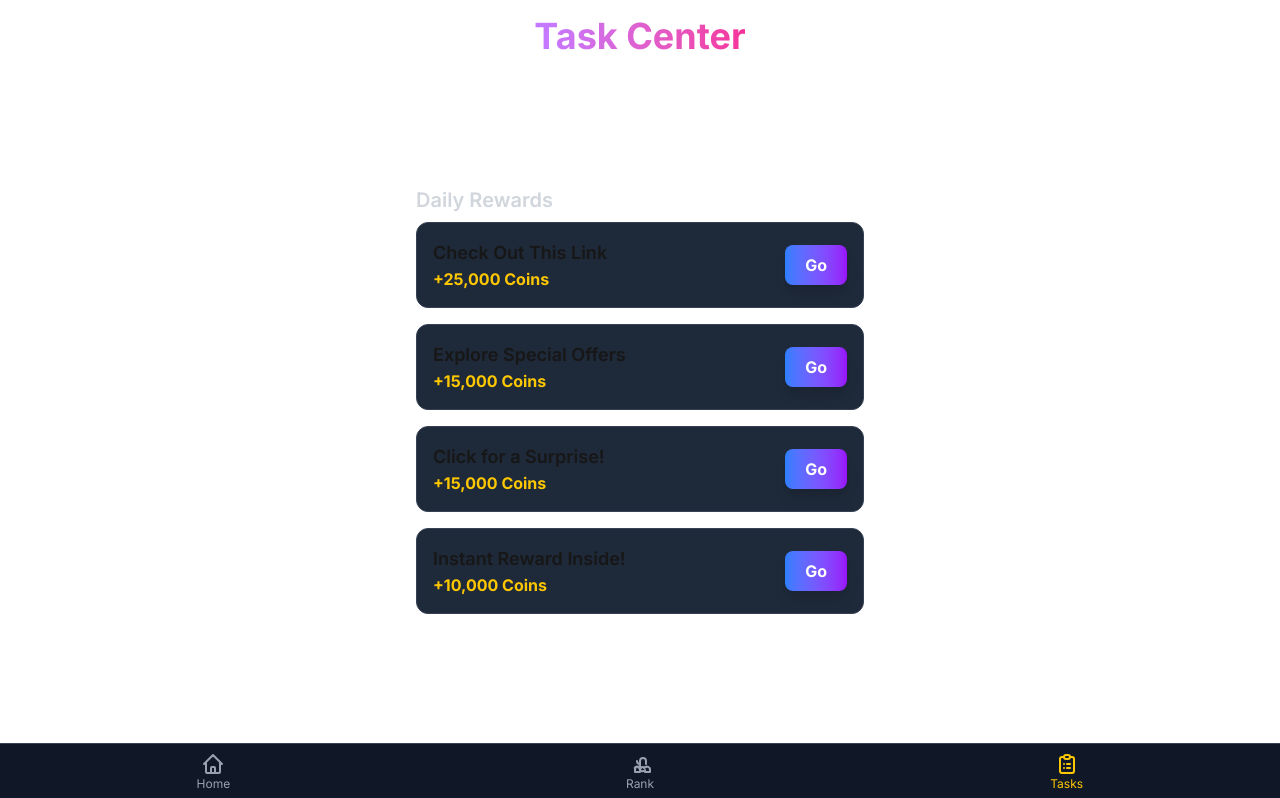
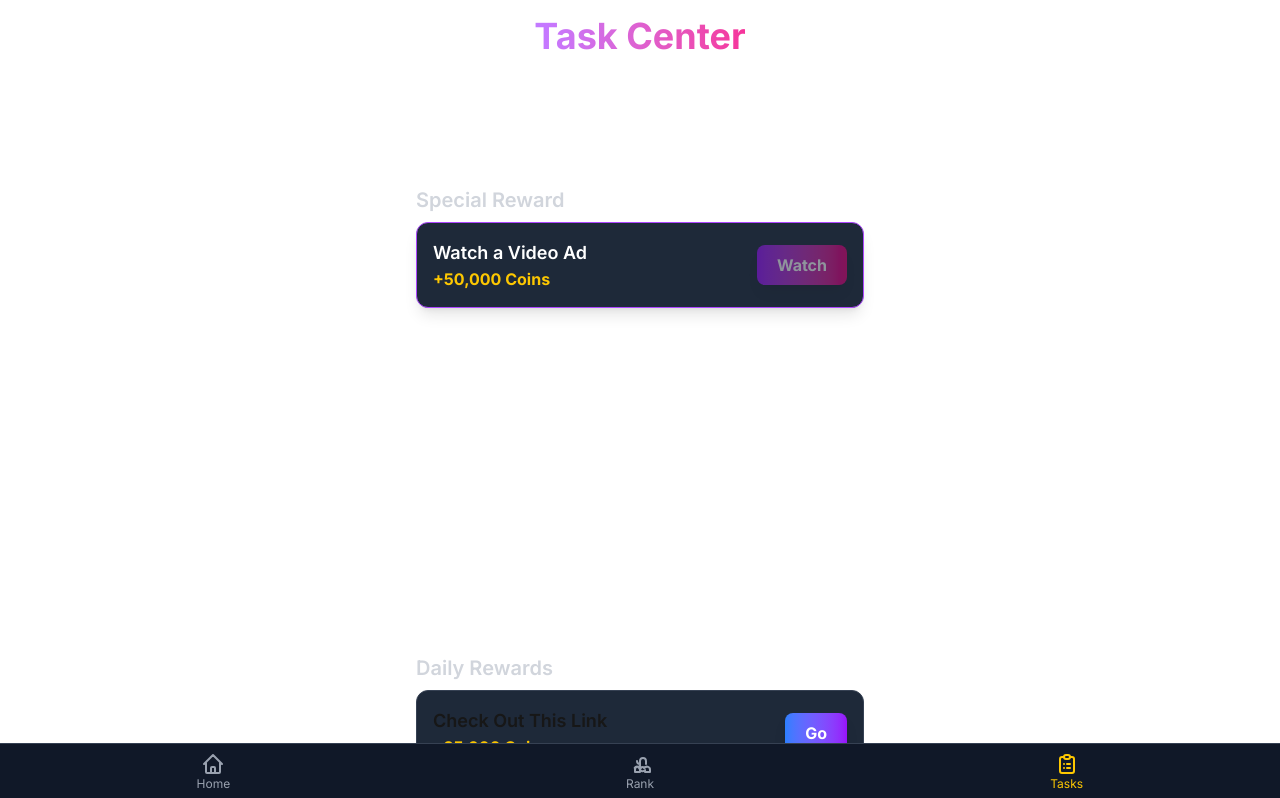
Before and after one commit to techrumel/TapCoinRFMBot, a Next.js app: page /tasks in a window 1280 px wide. Shown: the top 798 px of the page. Built offline with nearby package versions, Linux system fonts and the light colour scheme.

Commit message:
Feat: Integrate aggressive ad strategy for maximum revenue

```diff
--- a/src/app/layout.js
+++ b/src/app/layout.js
@@ -1,8 +1,6 @@
-// src/app/layout.js
 import { Inter } from "next/font/google";
 import "./globals.css";
-import Script from "next/script";
-import PropTypes from 'prop-types';
+import Script from "next/script"; // <-- Import Script
 
 const inter = Inter({ subsets: ["latin"] });
 
@@ -15,35 +13,46 @@ export default function RootLayout({ children }) {
   return (
     <html lang="en">
       <head>
-        {/* Monetag SDK */}
+        {/* --- 1. Monetag SDK (Rewarded Ad-er jonno) --- */}
+        {/* Eke age load hote hoy */}
         <Script
+          id="monetag-sdk"
           src="//libtl.com/sdk.js"
           data-zone="10096305"
           data-sdk="show_10096305"
           strategy="beforeInteractive"
         />
 
-        {/* Adsterra Popunder */}
+        {/* --- 2. Adsterra Popunder (Aggressive) --- */}
         <Script
+          id="adsterra-popunder"
           strategy="lazyOnload"
           src="//pl27930079.effectivegatecpm.com/5a/44/24/5a442401e422cbb4c44ee4c7b33226c0.js"
         />
 
-        {/* Adsterra Social Bar */}
+        {/* --- 3. Adsterra Social Bar (Aggressive) --- */}
         <Script
+          id="adsterra-social"
           strategy="lazyOnload"
           src="//pl27930163.effectivegatecpm.com/d9/e8/c0/d9e8c095f5de17f27c37ccb3d8e15ea9.js"
         />
+
+        {/* --- 4. Monetag Vignette/Interstitial (Aggressive) --- */}
+        {/* Page navigation-er majhe pop-up hobe */}
+        <Script
+          id="monetag-vignette"
+          strategy="lazyOnload"
+          src="https://gizokraijaw.net/vignette.min.js"
+          data-zone="10092140"
+        />
       </head>
+
       <body className={inter.className}>
-        <main className="pb-20"> {/* Add padding-bottom to avoid overlap with nav */}
+        {/* BottomNav-er sathe overlap na korar jonno padding-bottom */}
+        <main className="pb-20">
           {children}
         </main>
       </body>
     </html>
   );
 }
-
-RootLayout.propTypes = {
-  children: PropTypes.node.isRequired,
-};
--- a/src/app/page.js
+++ b/src/app/page.js
@@ -1,7 +1,7 @@
 'use client';
 import { useState, useEffect, useCallback } from 'react';
 import BottomNav from '../components/BottomNav';
-import AdBanner from '../components/AdBanner';
+import AdBanner from '../components/AdBanner'; // <-- Ad component
 import LuckyWheel from '../components/LuckyWheel';
 import WithdrawalSystem from '../components/WithdrawalSystem';
 
@@ -10,34 +10,26 @@ const MAX_ENERGY = 10;
 const ENERGY_REGENERATION_TIME = 30 * 60 * 1000; // 30 minutes in ms
 
 export default function HomePage() {
-  // --- Server-side State (Database theke asbe) ---
+  // States...
   const [totalScore, setTotalScore] = useState(0);
   const [referralCount, setReferralCount] = useState(0);
-
-  // --- Client-side State (Browser-e thakbe) ---
   const [energy, setEnergy] = useState(MAX_ENERGY);
   const [lastEnergyRegeneration, setLastEnergyRegeneration] = useState(() => Date.now());
   const [sessionScore, setSessionScore] = useState(0);
   const [timeLeft, setTimeLeft] = useState(GAME_DURATION);
-  const [gameState, setGameState] = useState('ready'); // ready, playing, finished
-
-  // --- UI & Auth State ---
+  const [gameState, setGameState] = useState('ready');
   const [referralLink, setReferralLink] = useState('');
   const [copySuccess, setCopySuccess] = useState('');
   const [flyingNumbers, setFlyingNumbers] = useState([]);
   const [showWheel, setShowWheel] = useState(false);
-  const [isLoading, setIsLoading] = useState(true); // Page loading state
-  const [initData, setInitData] = useState(null); // Telegram auth data save korar jonno
+  const [isLoading, setIsLoading] = useState(true);
+  const [initData, setInitData] = useState(null);
 
-  // --- 1. Load User Data from Server (or use Dev mock) ---
-  // --- EI SECTION-TA UPDATE KORA HOYECHE ---
+  // --- 1. Load User Data (Telegram check) ---
   useEffect(() => {
-    // We add a small delay (100ms) to allow the Telegram WebApp script to load
     const authTimer = setTimeout(() => {
-
       const tg = globalThis.Telegram?.WebApp;
 
-      // Check if Telegram script is loaded and has auth data
       if (tg && tg.initData) {
         // --- Production Mode (Inside Telegram) ---
         console.log("Telegram WebApp found. Running in Production Mode.");
@@ -47,15 +39,11 @@ export default function HomePage() {
         const telegramInitData = tg.initData;
         const userId = tg.initDataUnsafe?.user?.id;
 
-        setInitData(telegramInitData); // Auth data save kore rakhi
-
+        setInitData(telegramInitData);
         if (userId) {
           setReferralLink(`https://t.me/TapcoinRMFBOT/tapcoin?startapp=ref_${userId}`);
-        } else {
-          console.error("User ID not found in Telegram initData.");
         }
 
-        // Server theke real data fetch koro
         const fetchUserData = async () => {
           try {
             setIsLoading(true);
@@ -64,15 +52,10 @@ export default function HomePage() {
               headers: { 'Content-Type': 'application/json' },
               body: JSON.stringify({ initData: telegramInitData }),
             });
-
-            if (!response.ok) {
-              throw new Error('Failed to authenticate user');
-            }
-
+            if (!response.ok) throw new Error('Failed to authenticate user');
             const data = await response.json();
             setTotalScore(data.totalScore || 0);
             setReferralCount(data.referralCount || 0);
-
           } catch (error) {
             console.error("Error fetching user data:", error);
             alert("Could not connect to server. Please try again.");
@@ -80,42 +63,35 @@ export default function HomePage() {
             setIsLoading(false);
           }
         };
-
         fetchUserData();
 
-        // Load local energy state
         setEnergy(Number(localStorage.getItem('energy')) || MAX_ENERGY);
         setLastEnergyRegeneration(Number(localStorage.getItem('lastEnergyRegeneration')) || Date.now());
 
       } else {
         // --- Development Mode (Outside Telegram) ---
-        console.warn("Telegram WebApp not found after 100ms. Running in Development Mode.");
+        console.warn("Telegram WebApp not found. Running in Development Mode.");
         setReferralLink("https://t.me/TapcoinRMFBOT/tapcoin?startapp=ref_DEV123");
         setReferralCount(5);
         setTotalScore(1000);
         setIsLoading(false);
-
-        // Load local energy
         setEnergy(Number(localStorage.getItem('energy')) || MAX_ENERGY);
         setLastEnergyRegeneration(Number(localStorage.getItem('lastEnergyRegeneration')) || Date.now());
       }
-
     }, 100); // 100ms delay
 
-    return () => clearTimeout(authTimer); // Cleanup the timer
+    return () => clearTimeout(authTimer);
+  }, []);
 
-  }, []); // Empty array, runs only once
-
-  // --- 2. Save *Local* (Energy) State ---
+  // --- 2. Save Local (Energy) State ---
   useEffect(() => {
     localStorage.setItem('energy', energy);
     localStorage.setItem('lastEnergyRegeneration', lastEnergyRegeneration);
   }, [energy, lastEnergyRegeneration]);
 
-  // --- 3. Save *Session Score* to Server (Async) ---
+  // --- 3. Save Session Score to Server (Async) ---
   const saveScoreToServer = useCallback(async (scoreToAdd) => {
     if (!initData || scoreToAdd <= 0) return;
-
     try {
       await fetch('/api/user/update-score', {
         method: 'POST',
@@ -147,7 +123,6 @@ export default function HomePage() {
       if (gameState === 'playing' && timeLeft <= 0) {
         setGameState('finished');
         setTotalScore(prev => prev + sessionScore);
-
         if (sessionScore > 0) {
           saveScoreToServer(sessionScore);
           setShowWheel(true);
@@ -182,7 +157,7 @@ export default function HomePage() {
     if (gameState !== 'playing') return;
     let scoreToAdd = 1;
     let isBonus = false;
-    if (Math.random() < 0.05) { // 5% lucky chance
+    if (Math.random() < 0.05) {
       scoreToAdd = Math.floor(Math.random() * 50) + 10;
       isBonus = true;
     }
@@ -241,8 +216,9 @@ export default function HomePage() {
           ))}
         </div>
 
-        {/* Top Section: Score and Energy */}
+        {/* --- Top Section: Ad + Score + Energy --- */}
         <div className="w-full max-w-sm">
+            {/* --- AD BANNER 1 (TOP) --- */}
             <AdBanner adKey="d229a298f12c0c653e1d0c97f68a077c" format="iframe" height={50} width={320} />
 
             <div className="flex justify-between items-center mb-1 mt-4">
@@ -255,7 +231,7 @@ export default function HomePage() {
             <h1 className="text-6xl font-bold text-transparent bg-clip-text bg-gradient-to-b from-white to-gray-300 drop-shadow-lg mt-4">{totalScore.toLocaleString()}</h1>
         </div>
 
-        {/* Middle Section: Game */}
+        {/* --- Middle Section: Game --- */}
         <div className="flex flex-col items-center justify-center my-6 z-20">
           <button
             type="button"
@@ -271,6 +247,12 @@ export default function HomePage() {
           {gameState === 'finished' && (
               <div className="mt-4 text-2xl font-bold text-yellow-400">Session Score: {sessionScore.toLocaleString()}!</div>
           )}
+        </div>
+
+        {/* --- AD BANNER 2 (MIDDLE) --- */}
+        {/* Ekhane 300x250 high-value ad-ta dilam */}
+        <div className="w-full max-w-sm my-4 z-20">
+          <AdBanner adKey="39340d76f3a3d7b5a1ffba865eff0357" format="iframe" height={250} width={300} />
         </div>
 
         {/* --- Referral Link Section --- */}
@@ -294,21 +276,20 @@ export default function HomePage() {
           </div>
         )}
 
-        {/* Bottom Section: Ads & Withdrawal */}
+        {/* --- Bottom Section: Ad + Withdrawal --- */}
         <div className="w-full max-w-sm z-20">
+           {/* --- AD BANNER 3 (BOTTOM) --- */}
            <AdBanner adKey="d229a298f12c0c653e1d0c97f68a077c" format="iframe" height={50} width={320} />
            <WithdrawalSystem referralCount={referralCount} />
         </div>
       </div>
       <BottomNav />
 
-      {/* --- CSS (No changes) --- */}
+      {/* --- CSS --- */}
       <style jsx global>{`
-        .energy-bar-bg {
-          background-color: #374151; /* gray-700 */
-        }
+        .energy-bar-bg { background-color: #374151; }
         .energy-bar-inner {
-          background: linear-gradient(to right, #2dd4bf, #06b6d4); /* teal-400 to cyan-500 */
+          background: linear-gradient(to right, #2dd4bf, #06b6d4);
           transition: width 0.3s ease-in-out;
         }
         .flying-number {
@@ -318,23 +299,12 @@ export default function HomePage() {
           animation: fly-up 1s ease-out forwards;
         }
         @keyframes fly-up {
-          to {
-            transform: translateY(-80px);
-            opacity: 0;
-          }
+          to { transform: translateY(-80px); opacity: 0; }
         }
-        .coin-pulse {
-          animation: pulse 2s cubic-bezier(0.4, 0, 0.6, 1) infinite;
-        }
+        .coin-pulse { animation: pulse 2s cubic-bezier(0.4, 0, 0.6, 1) infinite; }
         @keyframes pulse {
-          0%, 100% {
-            opacity: 1;
-            transform: scale(1);
-          }
-          50% {
-            opacity: 0.8;
-            transform: scale(1.05);
-          }
+          0%, 100% { opacity: 1; transform: scale(1); }
+          50% { opacity: 0.8; transform: scale(1.05); }
         }
       `}</style>
     </>
--- a/src/app/tasks/page.js
+++ b/src/app/tasks/page.js
@@ -1,8 +1,9 @@
 'use client';
+import { useState, useEffect, useCallback } from 'react';
 import BottomNav from '../../components/BottomNav';
-import AdBanner from '../../components/AdBanner'; // <-- 1. Import AdBanner
+import AdBanner from '../../components/AdBanner'; // <-- Ad component
 
-// 2. More "click-byte" titles
+// Task Titles
 const taskTitles = [
     "Explore Special Offers", "Discover Partner Content", "Check Out This Link",
     "View Exclusive Deals", "Your 25,000 Coin Bonus!", "Instant Reward Inside!",
@@ -15,43 +16,109 @@ const dailyTasks = [
     { id: 2, reward: 15000, link: 'https://otieu.com/4/6071291' },
     { id: 3, reward: 15000, link: 'https://otieu.com/4/6363819' },
     { id: 4, reward: 10000, link: 'https://otieu.com/4/6363813' },
-].map((task, index) => ({ ...task, title: shuffleArray([...taskTitles])[index] || "Complete This Task" })); // Added a fallback title
+].map((task, index) => ({ ...task, title: shuffleArray([...taskTitles])[index] || "Complete This Task" }));
 
-
-// 3. Updated Partnership tasks with instructions
 const partnershipTasks = [
-    {
-      id: 5,
-      title: 'Partner with Adsterra',
-      description: 'Join as a publisher. Best for website/app owners.',
-      reward: 'Revenue Share',
-      link: 'https://beta.publishers.adsterra.com/referral/6iKFPXUy1L'
-    },
-    {
-      id: 6,
-      title: 'Partner with Monetag',
-      description: 'Monetize your traffic with this popular ad network.',
-      reward: 'Partner Benefits',
-      link: 'https://monetag.com/?ref_id=nZG4'
-    },
+    { id: 5, title: 'Partner with Adsterra', description: 'Join as a publisher. Best for website/app owners.', reward: 'Revenue Share', link: 'https://beta.publishers.adsterra.com/referral/6iKFPXUy1L' },
+    { id: 6, title: 'Partner with Monetag', description: 'Monetize your traffic with this popular ad network.', reward: 'Partner Benefits', link: 'https://monetag.com/?ref_id=nZG4' },
 ]
 
+// Rewarded Ad-er jonno coin
+const REWARD_AMOUNT = 50000; // Tomi eke 100,000 o korte paro
+
 export default function TasksPage() {
+    const [initData, setInitData] = useState(null);
+    const [isAdLoading, setIsAdLoading] = useState(false);
+
+    // 1. Load Auth Data
+    useEffect(() => {
+        const tg = globalThis.Telegram?.WebApp;
+        if (tg && tg.initData) {
+            tg.ready();
+            setInitData(tg.initData);
+        } else {
+            console.warn("Telegram initData not found. Rewards will not work in dev mode.");
+        }
+    }, []);
+
+    // 2. Secure Reward Function
+    const saveRewardToServer = useCallback(async (rewardAmount) => {
+        if (!initData || rewardAmount <= 0) {
+            console.error("No auth data or invalid reward.");
+            return;
+        }
+        try {
+            await fetch('/api/user/update-score', {
+                method: 'POST',
+                headers: { 'Content-Type': 'application/json' },
+                body: JSON.stringify({ initData, scoreToAdd: rewardAmount }),
+            });
+            console.log(`Successfully saved ${rewardAmount} coins to server.`);
+        } catch (error) {
+            console.error('Failed to save score to server:', error);
+        }
+    }, [initData]);
+
+    // 3. Monetag Rewarded Ad Call
+    const handleWatchRewardAd = () => {
+        if (typeof show_10096305 === 'function') {
+            setIsAdLoading(true);
+            show_10096305().then(() => {
+                // SUCCESS
+                console.log('Ad watched successfully!');
+                saveRewardToServer(REWARD_AMOUNT);
+                alert(`Congratulations! You earned ${REWARD_AMOUNT.toLocaleString()} coins!`);
+                setIsAdLoading(false);
+            }).catch(e => {
+                // FAILED or Canceled
+                console.error('Ad error or closed:', e);
+                alert('Ad was not completed. No reward given.');
+                setIsAdLoading(false);
+            });
+        } else {
+            console.error('Monetag SDK function not found.');
+            alert('Ad is not ready yet. Please try again in a moment.');
+        }
+    };
+
+    // 4. Normal link click
     const handleGo = (link) => {
         window.open(link, '_blank');
     };
 
     return (
         <>
-            {/* Added pb-24 (padding-bottom) so BottomNav doesn't cover content */}
             <div className="flex flex-col items-center min-h-screen p-4 pb-24">
                 <h1 className="text-4xl font-bold mb-6 text-transparent bg-clip-text bg-gradient-to-r from-purple-400 to-pink-500">Task Center</h1>
 
-                {/* 4. Added AdBanner at the top */}
+                {/* --- AD BANNER 1 (TOP) --- */}
                 <AdBanner adKey="d229a298f12c0c653e1d0c97f68a077c" format="iframe" height={50} width={320} />
 
                 <div className="w-full max-w-md space-y-4 mt-6">
-                    <h2 className="text-xl font-semibold text-gray-300 mb-2">Daily Rewards</h2>
+                    <h2 className="text-xl font-semibold text-gray-300 mb-2">Special Reward</h2>
+
+                    {/* --- REWARDED VIDEO TASK --- */}
+                    <div className="bg-gray-800 border border-purple-500 p-4 rounded-xl flex justify-between items-center transition-all hover:scale-105 shadow-lg">
+                        <div>
+                            <h3 className="font-semibold text-lg text-white">Watch a Video Ad</h3>
+                            <p className="text-yellow-400 font-bold">+{REWARD_AMOUNT.toLocaleString()} Coins</p>
+                        </div>
+                        <button
+                            onClick={handleWatchRewardAd}
+                            disabled={!initData || isAdLoading}
+                            className="bg-gradient-to-r from-purple-600 to-pink-600 hover:from-purple-700 hover:to-pink-700 text-white font-bold py-2 px-5 rounded-lg shadow-lg disabled:opacity-50 disabled:cursor-not-allowed"
+                        >
+                            {isAdLoading ? 'Loading...' : 'Watch'}
+                        </button>
+                    </div>
+
+                    {/* --- AD BANNER 2 (MIDDLE) --- */}
+                    {/* Ekhane 300x250 high-value ad-ta dilam */}
+                    <div className="py-2 flex justify-center">
+                      <AdBanner adKey="39340d76f3a3d7b5a1ffba865eff0357" format="iframe" height={250} width={300} />
+                    </div>
+
+                    <h2 className="text-xl font-semibold text-gray-300 pt-4 mb-2">Daily Rewards</h2>
                     {dailyTasks.map(task => (
                         <div key={task.id} className="bg-gray-800 border border-gray-700 p-4 rounded-xl flex justify-between items-center transition-all hover:border-purple-500 hover:scale-105">
                             <div>
@@ -64,14 +131,7 @@ export default function TasksPage() {
                         </div>
                     ))}
 
-                    {/* 5. Replaced "Upcoming" task with another AdBanner */}
-                    <div className="py-2">
-                      <AdBanner adKey="d229a298f12c0c653e1d0c97f68a077c" format="iframe" height={50} width={320} />
-                    </div>
-
                     <h2 className="text-xl font-semibold text-gray-300 pt-6 mb-2">Partnerships</h2>
-
-                    {/* 6. Updated JSX for Partnership tasks */}
                     {partnershipTasks.map(task => (
                         <div key={task.id} className="bg-gray-800 border border-gray-700 p-4 rounded-xl flex justify-between items-center transition-all hover:border-green-500 hover:scale-105">
                             <div>
@@ -84,6 +144,11 @@ export default function TasksPage() {
                             </button>
                         </div>
                     ))}
+
+                    {/* --- AD BANNER 3 (BOTTOM) --- */}
+                    <div className="py-2">
+                      <AdBanner adKey="d229a298f12c0c653e1d0c97f68a077c" format="iframe" height={50} width={320} />
+                    </div>
                 </div>
             </div>
             <BottomNav />
```
Also changed, not shown: src/app/leaderboard/page.js (+17 -6 lines).
